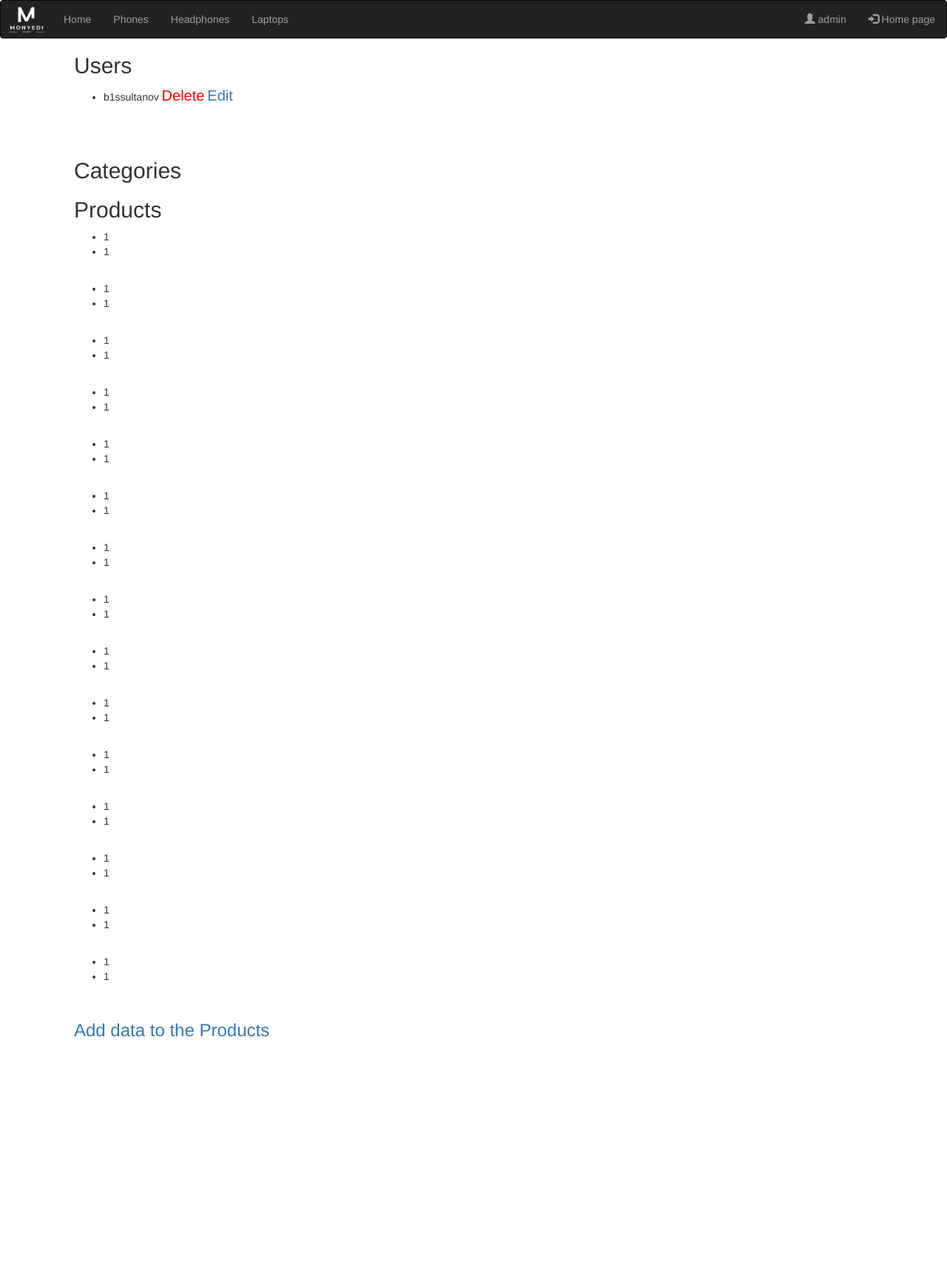
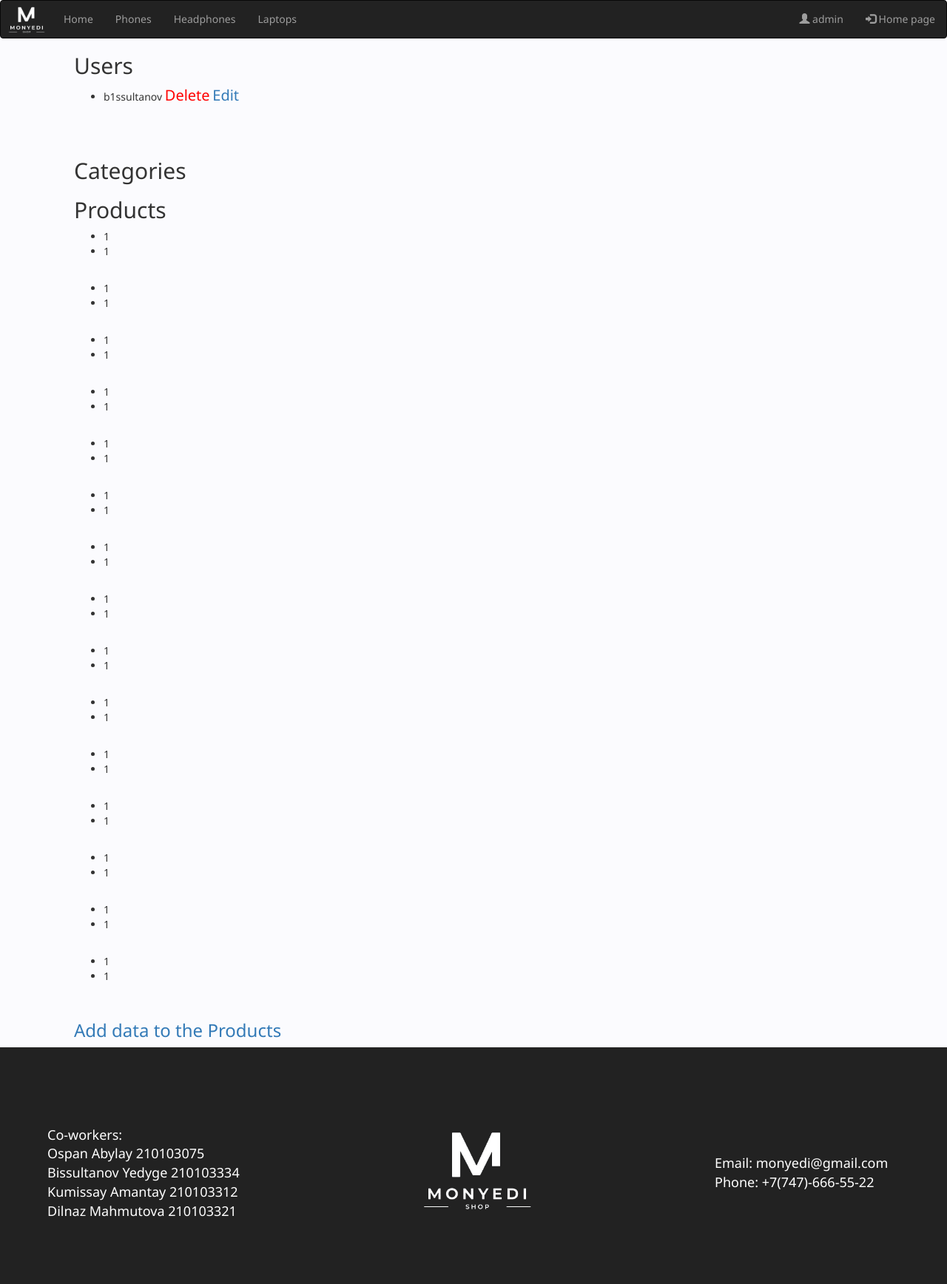
Before and after one commit to B1ssultanov/Final_BackEnd, a Django app: page /admin_user/ in a window 1280 px wide. Shown: the whole page at 74% size. Before the commit the page ends 1402 px from the top, so only its background shows below. Run offline with Django 4.2, Linux system fonts and the light colour scheme; data comes from the database, SQL or seed files in the repository; data that the repository does not hold is empty; some libraries are stand-ins or nearby versions.

Commit message:
Home page + Search Result
Added Home page styling and also same thing into Search result. Add some feature that deletes and simplifies the scrollbar in the right side of computer. Also Footer was added in our site.

```diff
--- /dev/null
+++ b/static/css/style_home.css
@@ -0,0 +1,177 @@
+body{
+    font-family:'Segoe UI', Tahoma, Geneva, Verdana, sans-serif;
+    background-color: #fbfbfe;
+}
+
+.navigation{
+    position: sticky;
+    z-index: 3;
+    top: 0;
+    background-color: #222222;
+}
+
+.topper{
+    margin: 0 auto;
+    width: 90%;
+    height: auto;
+    text-align: center;
+    margin-bottom: 50px;
+}
+
+.card{
+    border: 1px solid #ebebeb;
+    border-radius: 10px;
+    width: 390px;
+    height: 450px;
+    background-color: white;
+    text-align: center;
+    display: inline-block;
+    margin: 10px;
+    transition: .3s all ease-in-out;
+}
+
+.card:hover{
+    box-shadow: 0px 0px 20px;
+    transform: scale(1.005);
+}
+
+.cardBody{
+    display: flex;
+    width: inherit;
+    height: 250px;
+    justify-content: center;
+    margin-top: 20px;
+
+}
+
+.margin{
+    margin: 0 auto;
+    width: 290px;
+    height: auto;
+    display: flex;
+    flex-direction: column;
+}
+
+.images{
+    width: 280px;
+    height: 240px;
+}
+
+.cardDescription{
+    width: 290px;
+    height: 115px;
+    font-size: 20px;
+    font-weight: 500;
+    text-align: left;
+}
+
+.cardPrice{
+    text-align: left;
+    color: black;
+    font-size: 30px;
+    font-weight: 600;
+    display: block;
+}
+
+.hrefButton{
+    text-decoration: none;
+    color: white;
+    width: 100px;
+    height: 30px;
+    border: 1px solid green;
+    border-radius: 10px;
+    display: flex;
+    justify-content: center;
+    align-items: center;
+    background-color: green;
+    transition: .3s all ease-in-out ;
+    font-size: 15px;
+    position: sticky;
+}
+
+.hrefButton:hover{
+    color: white;
+    text-decoration: none;
+    background-color: rgb(164, 84, 28);
+    border: 1px solid rgb(164, 84, 28);
+}
+
+.cardBottom{
+    margin: 0 auto;
+    width: 290px;
+    height: auto;
+    display: flex;
+    justify-content: space-between;
+    align-items: center;
+}
+
+
+.footer{
+    display: flex;
+    align-items: center;
+    width: 100%;
+    height: auto;
+    background-color: #222222;
+    flex-direction: column;
+}
+
+.connect{
+    width: 90%;
+    margin: 0 auto;
+    display: flex;
+    color: white;
+    align-items: center;
+    justify-content: space-between;
+    margin-top: 20px;
+}
+
+.info{
+    width: 300px;
+    font-size: 20px;
+}
+
+.coworkers{
+    font-size: 20px;
+}
+
+
+@media only screen and (max-width: 1440px){
+    .coworkers{
+        font-size: 18px;
+    }
+
+    .info{
+        width: 250px;
+        font-size: 18px;
+    }
+}
+
+@media only screen and (max-width: 1200px){
+    .coworkers{
+        font-size: 15px;
+    }
+
+    .info{
+        width: 220px;
+        font-size: 15px;
+    }
+}
+
+@media only screen and (max-width: 800px){
+    .coworkers{
+        font-size: 14px;
+    }
+
+}
+
+
+@media only screen and (max-width: 768px){
+    .coworkers{
+        font-size: 12px;
+    }
+
+    .info{
+        width: 150px;
+        font-size: 12px;
+    }
+}
--- a/templates/Authorization/Login_success.html
+++ b/templates/Authorization/Login_success.html
@@ -14,6 +14,9 @@
     <script src="https://maxcdn.bootstrapcdn.com/bootstrap/3.4.1/js/bootstrap.min.js"></script>
 
     <link rel="stylesheet" href="{% static 'css/style.css' %}" type="text/css" media="all"/>
+
+    <style>::-webkit-scrollbar { width: 0;}</style>
+
     <style>
         body{
             margin: 0;
--- a/templates/Authorization/Logout.html
+++ b/templates/Authorization/Logout.html
@@ -15,6 +15,8 @@
     <script src="https://maxcdn.bootstrapcdn.com/bootstrap/3.4.1/js/bootstrap.min.js"></script>
 
     <link rel="stylesheet" href="{% static 'css/style.css' %}" type="text/css" media="all"/>
+
+    <style>::-webkit-scrollbar { width: 0;}</style>
 </head>
 <body>
     <nav class="navbar navbar-inverse">
--- a/templates/Authorization/Register.html
+++ b/templates/Authorization/Register.html
@@ -14,6 +14,8 @@
     <script src="https://maxcdn.bootstrapcdn.com/bootstrap/3.4.1/js/bootstrap.min.js"></script>
 
     <link rel="stylesheet" href="{% static 'css/style.css' %}" type="text/css" media="all"/>
+
+    <style>::-webkit-scrollbar { width: 0;}</style>
 
     <style>
         body{
--- a/templates/Authorization/Register_success.html
+++ b/templates/Authorization/Register_success.html
@@ -14,6 +14,9 @@
     <script src="https://maxcdn.bootstrapcdn.com/bootstrap/3.4.1/js/bootstrap.min.js"></script>
 
     <link rel="stylesheet" href="{% static 'css/style.css' %}" type="text/css" media="all"/>
+
+    <style>::-webkit-scrollbar { width: 0;}</style>
+
     <style>
         body{
             margin: 0;
--- a/templates/Home/Product_detail.html
+++ b/templates/Home/Product_detail.html
@@ -14,6 +14,8 @@
     <script src="https://maxcdn.bootstrapcdn.com/bootstrap/3.4.1/js/bootstrap.min.js"></script>
 
     <link rel="stylesheet" href="{% static 'css/style.css' %}" type="text/css" media="all"/>
+
+    <style>::-webkit-scrollbar { width: 0;}</style>
 </head>
 <body>
     <nav class="navbar navbar-inverse">
--- a/templates/Home/user_detail.html
+++ b/templates/Home/user_detail.html
@@ -16,6 +16,8 @@
     <script src="https://maxcdn.bootstrapcdn.com/bootstrap/3.4.1/js/bootstrap.min.js"></script>
 
     <link rel="stylesheet" href="{% static 'css/style.css' %}" type="text/css" media="all"/>
+
+    <style>::-webkit-scrollbar { width: 0;}</style>
 
     <style>
         h2{
--- a/templates/Home/user_update.html
+++ b/templates/Home/user_update.html
@@ -15,6 +15,8 @@
     <script src="https://maxcdn.bootstrapcdn.com/bootstrap/3.4.1/js/bootstrap.min.js"></script>
 
     <link rel="stylesheet" href="{% static 'css/style.css' %}" type="text/css" media="all"/>
+
+    <style>::-webkit-scrollbar { width: 0;}</style>
 </head>
 <body>
     <nav class="navbar navbar-inverse">
--- a/templates/Super/SuperUser.html
+++ b/templates/Super/SuperUser.html
@@ -14,6 +14,10 @@
     <script src="https://maxcdn.bootstrapcdn.com/bootstrap/3.4.1/js/bootstrap.min.js"></script>
 
     <link rel="stylesheet" href="{% static 'css/style.css' %}" type="text/css" media="all"/>
+
+    <link rel="stylesheet" href="{% static 'css/style_home.css' %}" type="text/css" media="all"/>
+
+    <style>::-webkit-scrollbar { width: 0;}</style>
 </head>
 <body>
     <nav class="navbar navbar-inverse">
@@ -94,5 +98,25 @@
         {% endfor %}
         <h3><a href="/upload_files/">Add data to the Products</a></h3>
     </div>
+
+
+    <div class="footer">
+        <div class="connect">
+            <div class="coworkers">
+                <div>Co-workers: </div>
+                <div>Ospan Abylay 210103075</div>
+                <div>Bissultanov Yedyge 210103334</div>
+                <div>Kumissay Amantay 210103312</div>
+                <div>Dilnaz Mahmutova 210103321</div>
+            </div>
+            <div class="logo">
+                <img src="../../media/logo/logo.png" width="300px" height="300px">
+            </div>
+            <div class="info">
+                <div>Email: monyedi@gmail.com</div>
+                <div>Phone: +7(747)-666-55-22</div>
+            </div>
+        </div>
+    </div>
 </body>
 </html>
--- a/templates/Super/Upload_files.html
+++ b/templates/Super/Upload_files.html
@@ -15,6 +15,8 @@
     <script src="https://maxcdn.bootstrapcdn.com/bootstrap/3.4.1/js/bootstrap.min.js"></script>
 
     <link rel="stylesheet" href="{% static 'css/style.css' %}" type="text/css" media="all"/>
+
+    <style>::-webkit-scrollbar { width: 0;}</style>
 </head>
 <body>
     <nav class="navbar navbar-inverse">
```
Also changed, not shown: templates/Authorization/Login.html (+1 -12 lines), templates/Home/Home.html (+47 -18 lines), templates/Home/search_results.html (+46 -26 lines).
